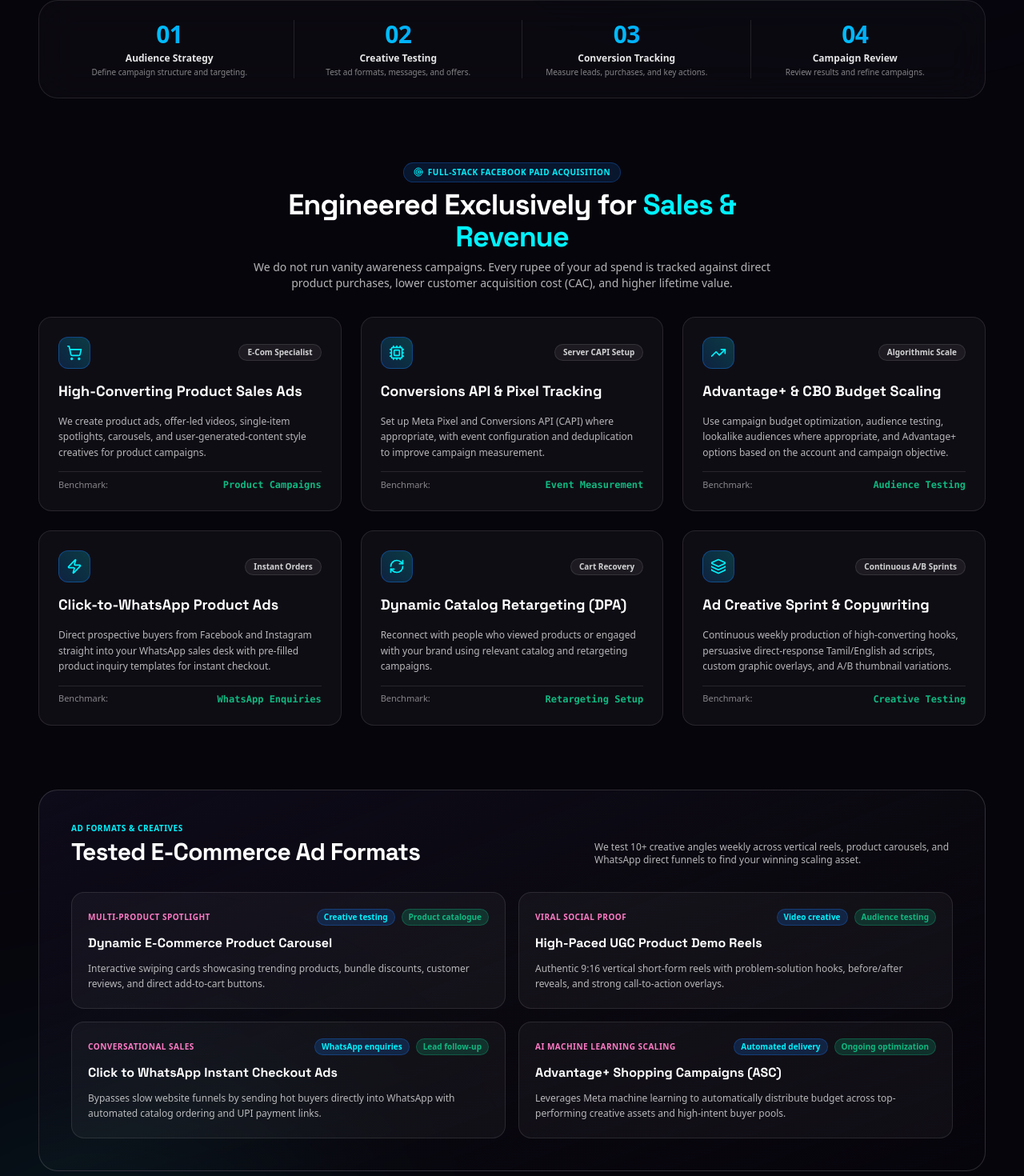
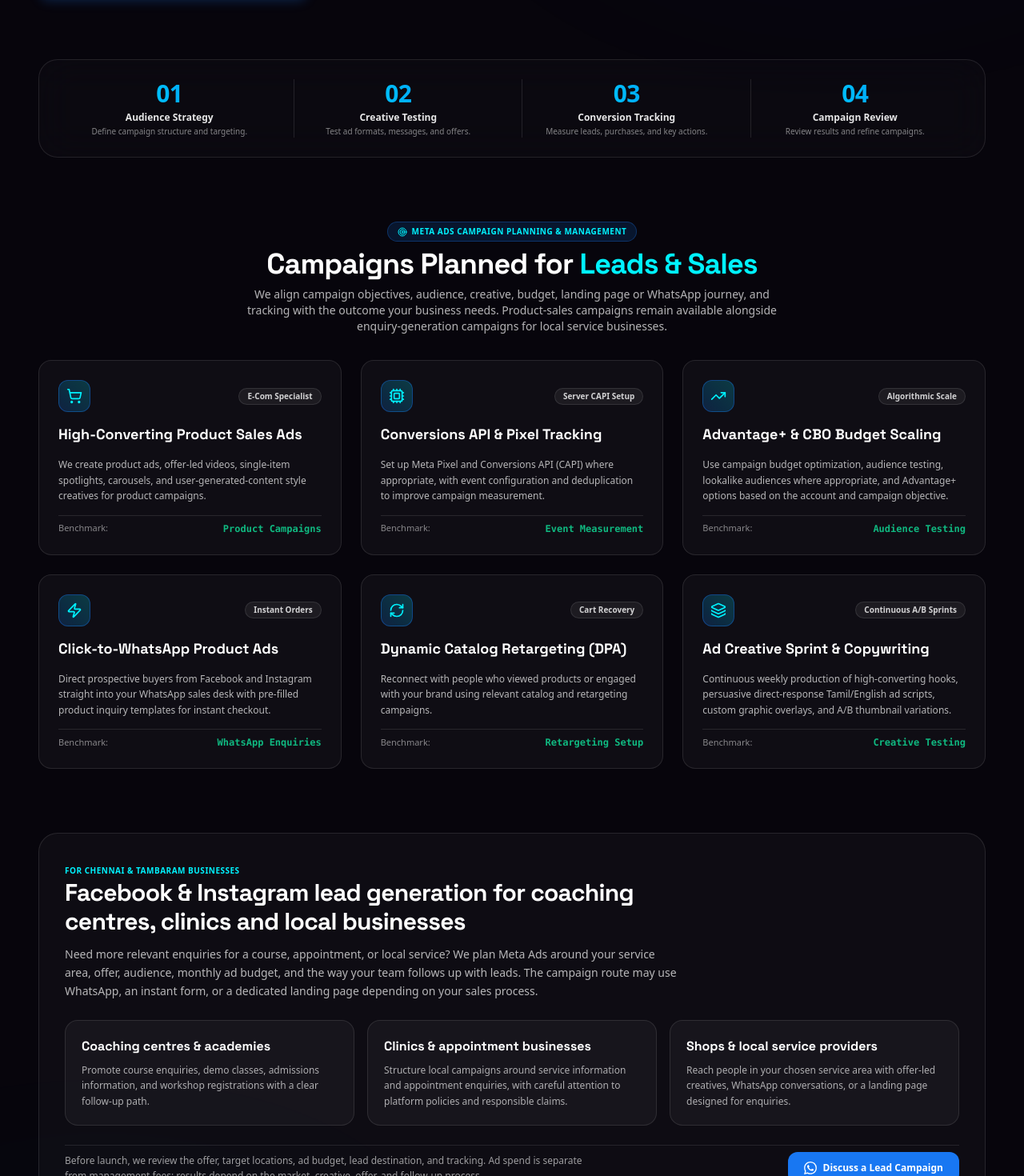
Before and after one commit to deenapriyanka00217-arch/my-dp-Digital, a React (Vite) app: page /meta-ads in a window 1280 px wide. Shown: the part 811-2281 px from the top of the page at 80% size. Built offline with nearby package versions, Linux system fonts and the light colour scheme.

Commit message:
Broaden Meta Ads page for local lead-generation services

```diff
--- a/src/pages/FacebookAdsPage.tsx
+++ b/src/pages/FacebookAdsPage.tsx
@@ -40,9 +40,9 @@ const FACEBOOKADS_JSON_LD = {
     url: 'https://www.mydpdigital.in',
     telephone: '+91-81483-20217',
   },
-  areaServed: 'Chennai, Tamil Nadu, India',
+  areaServed: 'Chennai and Tambaram, Tamil Nadu, India',
   description:
-    'Facebook and Instagram advertising management for Chennai retailers, D2C brands, and product businesses, including campaign setup, creative testing, retargeting, and conversion tracking.',
+    'Facebook and Instagram (Meta) Ads management in Chennai and Tambaram for coaching centres, clinics, local service businesses, retailers, and D2C brands, including lead campaigns, creative testing, retargeting, and conversion tracking.',
 };
 
 // 3D Neon Animated Facebook / Meta Logo Emblem with Glowing Laser Halo
@@ -338,14 +338,6 @@ export const FacebookAdsPage: React.FC = () => {
       <div className="absolute top-[40%] left-[-10%] w-[40vw] h-[40vw] bg-[#00F2FE]/10 rounded-full blur-[140px] pointer-events-none" />
       <div className="absolute bottom-10 right-[-5%] w-[35vw] h-[35vw] bg-[#FF2E9A]/10 rounded-full blur-[120px] pointer-events-none" />
 
-      {/* SEO Schema / Keyword Semantic Shell */}
-      <div className="hidden" aria-hidden="true">
-        <div>Facebook Product Ads Agency - Meta Paid Ads & E-Commerce Sales Scaling</div>
-        <p>
-          Specialist Meta & Facebook Ads agency delivering high ROAS product sales campaigns, dynamic product catalog ads, Conversions API setup, click-to-WhatsApp sales funnels, and performance scaling for Shopify, WooCommerce, and D2C brands.
-        </p>
-      </div>
-
       <div className="w-full px-4 sm:px-8 lg:px-12 max-w-[1280px] mx-auto relative z-10 space-y-16 sm:space-y-20">
         {/* ========================================================================= */}
         {/* HERO BANNER SECTION: 3D NEON FACEBOOK LOGO, COPY & ROAS CALCULATOR */}
@@ -357,13 +349,12 @@ export const FacebookAdsPage: React.FC = () => {
               {/* Badge */}
               <div className="inline-flex items-center gap-2 px-3.5 py-1.5 rounded-full bg-[#1877F2]/15 border border-[#1877F2]/30 text-[#00F2FE] text-[10px] sm:text-xs font-bold uppercase tracking-wider backdrop-blur-xl">
                 <Sparkles size={14} className="text-[#00F2FE]" />
-                <span>Meta & Facebook Product Sales Ads Agency</span>
+                <span>Facebook, Instagram & Meta Ads Management</span>
               </div>
 
               {/* Short intro paragraph for on-page SEO */}
               <p className="text-xs sm:text-sm text-white/60 leading-relaxed font-normal max-w-xl">
-                My DP Digital is a Facebook Ads agency in Chennai helping e-commerce, D2C, and retail businesses
-                turn paid social traffic into real product sales, with campaigns managed directly by our team.
+                My DP Digital manages Facebook and Instagram Ads for businesses in Chennai and Tambaram, including coaching centres, clinics, local service providers, retailers, and D2C brands. Campaigns are planned around the enquiry or sales goal, service area, budget, creative, and follow-up process.
               </p>
 
               {/* Main Display Headline with 3D Neon Facebook Logo */}
@@ -371,7 +362,7 @@ export const FacebookAdsPage: React.FC = () => {
                 <Facebook3DNeonLoop size={52} className="shrink-0" />
                 <div>
                   <h1 className="text-3xl sm:text-4xl lg:text-5xl font-black text-white tracking-tight leading-tight sm:leading-[1.08]">
-                    Scale Product Sales with <br />
+                    Generate Leads & Sales with <br />
                     <span className="text-transparent bg-clip-text bg-gradient-to-r from-[#1877F2] via-[#00F2FE] to-[#FF2E9A]">
                       Facebook & Instagram Ads
                     </span>
@@ -381,7 +372,7 @@ export const FacebookAdsPage: React.FC = () => {
 
               {/* On-Page SEO Rich Value Proposition */}
               <p className="text-sm sm:text-base text-white/80 leading-relaxed font-normal">
-                We help e-commerce, D2C, and retail businesses plan Facebook and Instagram campaigns with audience research, creative testing, product catalog ads, retargeting, and conversion tracking.
+                We plan Facebook and Instagram campaigns for lead generation and product sales. Depending on the business, this can include WhatsApp enquiries, lead forms, local-area targeting, product catalog ads, retargeting, creative testing, and conversion tracking.
               </p>
 
               {/* Key Value Badges */}
@@ -403,7 +394,7 @@ export const FacebookAdsPage: React.FC = () => {
               {/* Action Buttons */}
               <div className="flex flex-col sm:flex-row items-stretch sm:items-center gap-3 pt-2">
                 <a
-                  href={getWhatsAppUrl('Scale My E-Commerce Product Ads')}
+                  href={getWhatsAppUrl('Plan My Facebook and Instagram Ads Campaign')}
                   target="_blank"
                   rel="noopener noreferrer"
                   className="bg-gradient-to-r from-[#1877F2] via-[#0866FF] to-[#00F2FE] hover:opacity-95 text-white px-6 py-3.5 rounded-xl font-bold text-xs sm:text-sm shadow-lg shadow-[#1877F2]/30 flex items-center justify-center gap-2 transition-all hover:scale-[1.01]"
@@ -512,13 +503,13 @@ export const FacebookAdsPage: React.FC = () => {
           <div className="text-center max-w-2xl mx-auto space-y-2">
             <div className="inline-flex items-center gap-1.5 px-3 py-1 rounded-full bg-[#1877F2]/15 border border-[#1877F2]/30 text-[#00F2FE] text-[10px] font-bold uppercase tracking-wider">
               <Target size={12} />
-              <span>Full-Stack Facebook Paid Acquisition</span>
+              <span>Meta Ads Campaign Planning & Management</span>
             </div>
             <h2 className="text-2xl sm:text-3xl lg:text-4xl font-black text-white tracking-tight">
-              Engineered Exclusively for <span className="text-[#00F2FE]">Sales & Revenue</span>
+              Campaigns Planned for <span className="text-[#00F2FE]">Leads & Sales</span>
             </h2>
             <p className="text-xs sm:text-sm text-white/70">
-              We do not run vanity awareness campaigns. Every rupee of your ad spend is tracked against direct product purchases, lower customer acquisition cost (CAC), and higher lifetime value.
+              We align campaign objectives, audience, creative, budget, landing page or WhatsApp journey, and tracking with the outcome your business needs. Product-sales campaigns remain available alongside enquiry-generation campaigns for local service businesses.
             </p>
           </div>
 
@@ -551,6 +542,70 @@ export const FacebookAdsPage: React.FC = () => {
                 </div>
               </div>
             ))}
+          </div>
+        </section>
+
+        {/* ========================================================================= */}
+        {/* LOCAL BUSINESS LEAD GENERATION */}
+        {/* ========================================================================= */}
+        <section
+          aria-labelledby="local-meta-lead-campaigns"
+          className="p-6 sm:p-8 rounded-3xl bg-white/[0.03] border border-white/10 space-y-6"
+        >
+          <div className="max-w-3xl space-y-3">
+            <span className="text-[10px] font-bold text-[#00F2FE] uppercase tracking-wider">
+              For Chennai & Tambaram Businesses
+            </span>
+            <h2 id="local-meta-lead-campaigns" className="text-2xl sm:text-3xl font-black text-white tracking-tight">
+              Facebook & Instagram lead generation for coaching centres, clinics and local businesses
+            </h2>
+            <p className="text-sm text-white/70 leading-relaxed">
+              Need more relevant enquiries for a course, appointment, or local service? We plan Meta Ads around
+              your service area, offer, audience, monthly ad budget, and the way your team follows up with leads.
+              The campaign route may use WhatsApp, an instant form, or a dedicated landing page depending on
+              your sales process.
+            </p>
+          </div>
+
+          <div className="grid md:grid-cols-3 gap-4">
+            <div className="p-5 rounded-2xl bg-white/[0.04] border border-white/10 space-y-2">
+              <h3 className="font-bold text-white">Coaching centres & academies</h3>
+              <p className="text-xs text-white/65 leading-relaxed">
+                Promote course enquiries, demo classes, admissions information, and workshop registrations
+                with a clear follow-up path.
+              </p>
+            </div>
+            <div className="p-5 rounded-2xl bg-white/[0.04] border border-white/10 space-y-2">
+              <h3 className="font-bold text-white">Clinics & appointment businesses</h3>
+              <p className="text-xs text-white/65 leading-relaxed">
+                Structure local campaigns around service information and appointment enquiries, with careful
+                attention to platform policies and responsible claims.
+              </p>
+            </div>
+            <div className="p-5 rounded-2xl bg-white/[0.04] border border-white/10 space-y-2">
+              <h3 className="font-bold text-white">Shops & local service providers</h3>
+              <p className="text-xs text-white/65 leading-relaxed">
+                Reach people in your chosen service area with offer-led creatives, WhatsApp conversations,
+                or a landing page designed for enquiries.
+              </p>
+            </div>
+          </div>
+
+          <div className="flex flex-col sm:flex-row sm:items-center justify-between gap-4 pt-2 border-t border-white/10">
+            <p className="text-xs text-white/60 leading-relaxed max-w-2xl">
+              Before launch, we review the offer, target locations, ad budget, lead destination, and tracking.
+              Ad spend is separate from management fees; results depend on the market, creative, offer, and
+              follow-up process.
+            </p>
+            <a
+              href={getWhatsAppUrl('Plan a local lead-generation campaign for my business in Chennai or Tambaram')}
+              target="_blank"
+              rel="noopener noreferrer"
+              className="shrink-0 inline-flex items-center justify-center gap-2 px-5 py-3 rounded-xl bg-[#1877F2] hover:bg-[#0866FF] text-white text-xs font-bold transition-colors"
+            >
+              <WhatsAppIcon size={16} className="text-white" />
+              Discuss a Lead Campaign
+            </a>
           </div>
         </section>
 
```
